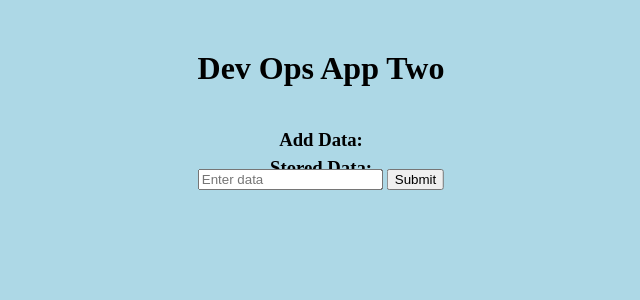
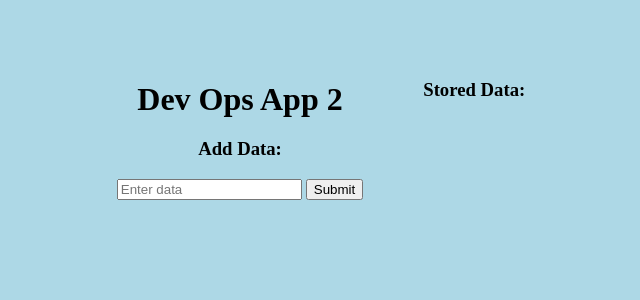
Before and after one commit to hamzabelmokht/dev_ops_app_2, a Flask app: page / in a window 1280 px wide. Shown: the top 300 px of the page, without its empty margins (319-959 px from the left). Run offline with Flask 3, Linux system fonts and the light colour scheme; data that the repository does not hold is empty; some libraries are stand-ins or nearby versions.

Commit message:
html page update

```diff
--- a/templates/index.html
+++ b/templates/index.html
@@ -12,26 +12,23 @@
             margin-top: 50px;
             text-align: center;
             position: relative;
+            display: flex;
+            justify-content: center;
         }
         .form-container {
             padding: 10px;
-            position: absolute;
-            top: 50px;
-            left: 50%;
-            transform: translateX(-50%);
-            margin-bottom: 50px;
+            margin-right: 20px;
         }
         .list-container {
             padding: 10px;
-            margin-top: 20px;
-            display: inline-block;
+            margin-left: 20px;
         }
     </style>
 </head>
 <body>
     <div class="container">
-        <h1 style="font-weight: bold; margin-bottom: 20px;">Dev Ops App Two</h1>
         <div class="form-container">
+            <h1 style="font-weight: bold; margin-bottom: 20px;">Dev Ops App 2</h1>
             <h3>Add Data:</h3>
             <form action="/data" method="POST">
                 <input type="text" name="data" placeholder="Enter data" required>
@@ -39,7 +36,7 @@
             </form>
         </div>
         <div class="list-container">
-            <h3 style="margin-top: 20px;">Stored Data:</h3>
+            <h3>Stored Data:</h3>
             <ul>
                 {% for item in items %}
                     <li>{{ item[0] }}</li>
```
